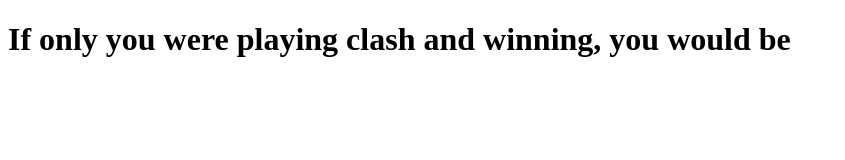
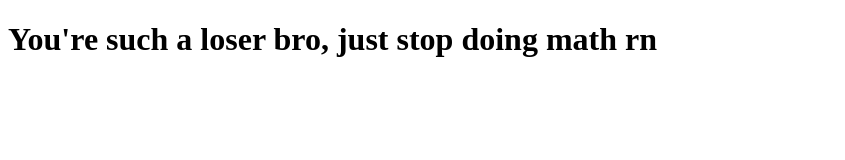
Before and after one commit to Matteo-Scolaro/Learning, a plain HTML site: page page2.html in a window 1280 px wide. Shown: the whole page, without its empty margins (0-845 px from the left). Drawn offline with Linux system fonts and the light colour scheme.

Commit message:
Update page2.html

```diff
--- a/page2.html
+++ b/page2.html
@@ -2,7 +2,7 @@
 <html>
   <body>
     <header>
-      <h1>If only you were playing clash and winning, you would be</h1>
+      <h1>You're such a loser bro, just stop doing math rn</h1>
     </header>
   </body>
 </html>
```
